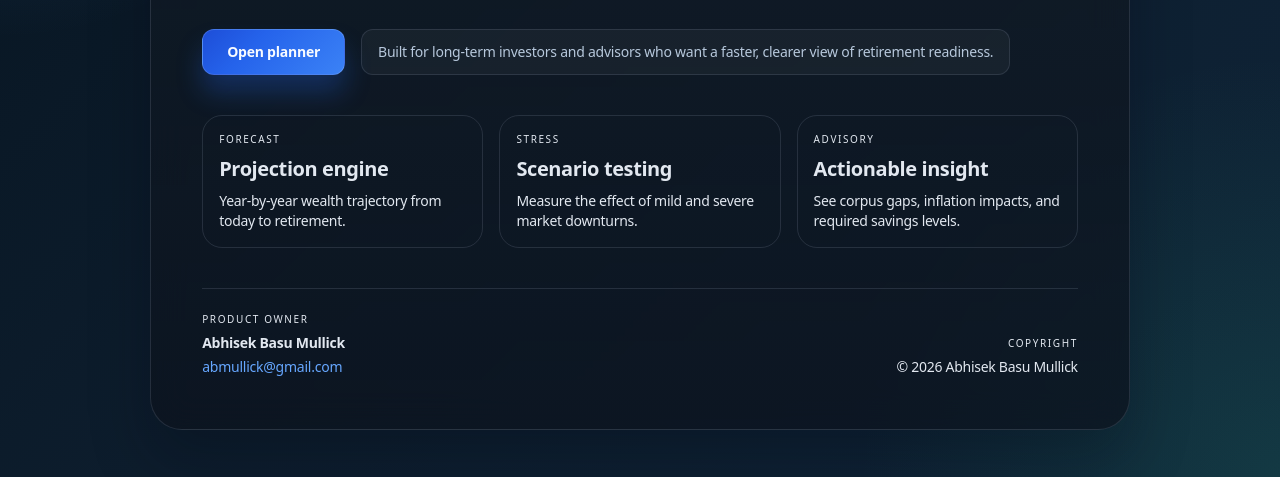
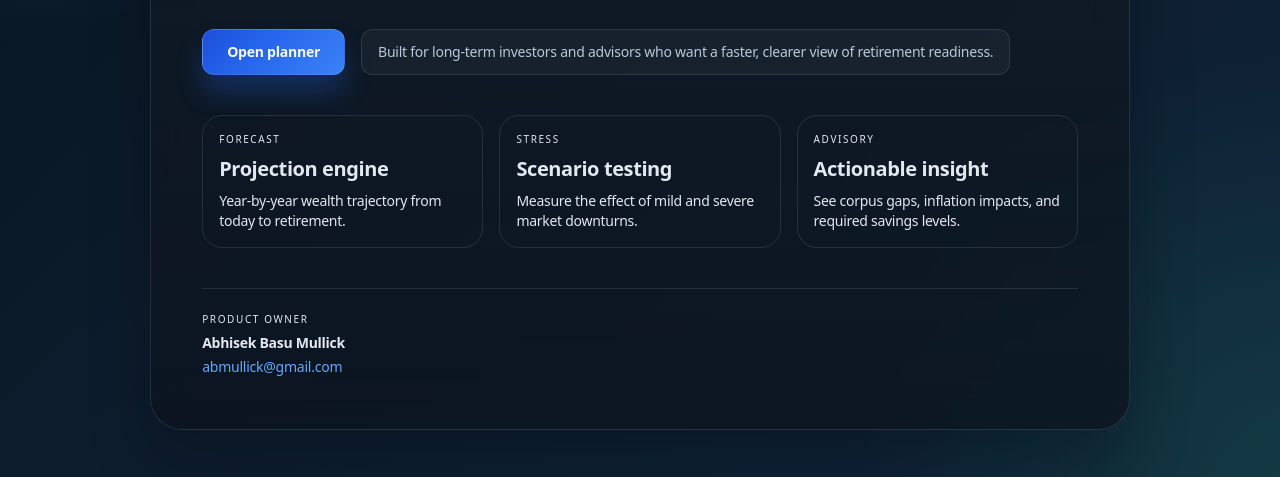
Before and after one commit to abmullick/Financials, a plain HTML site: page retirals/src/static/index.html in a window 1280 px wide. Shown: the part 323-800 px from the top of the page. Drawn offline with nearby package versions, Linux system fonts and the light colour scheme.

Commit message:
copyright

```diff
--- a/retirals/src/static/index.html
+++ b/retirals/src/static/index.html
@@ -536,10 +536,6 @@
                         <p class="text-[10px] uppercase tracking-[0.16em]" style="color: var(--text-3);">Product owner</p>
                         <p class="mt-1 font-semibold" style="color: var(--text-1);">Abhisek Basu Mullick</p>
                         <a href="mailto:abmullick@gmail.com" class="mt-1 inline-block hover:opacity-80" style="color: var(--accent);">abmullick@gmail.com</a>
-                    </div>
-                    <div class="text-left sm:text-right">
-                        <p class="text-[10px] uppercase tracking-[0.16em]" style="color: var(--text-3);">Copyright</p>
-                        <p class="mt-1 font-medium" style="color: var(--text-1);">© 2026 Abhisek Basu Mullick</p>
                     </div>
                 </div>
             </div>
```
